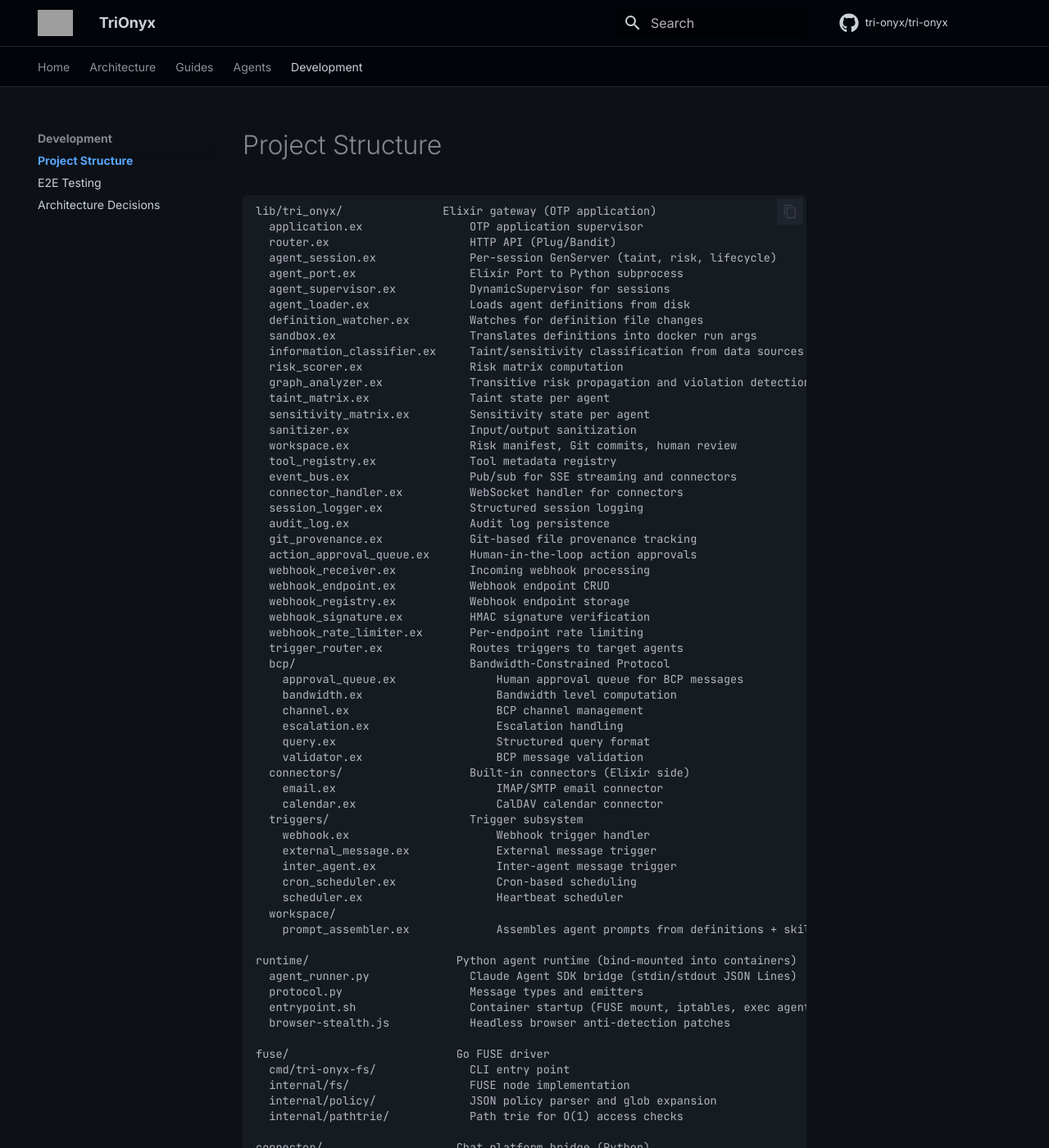
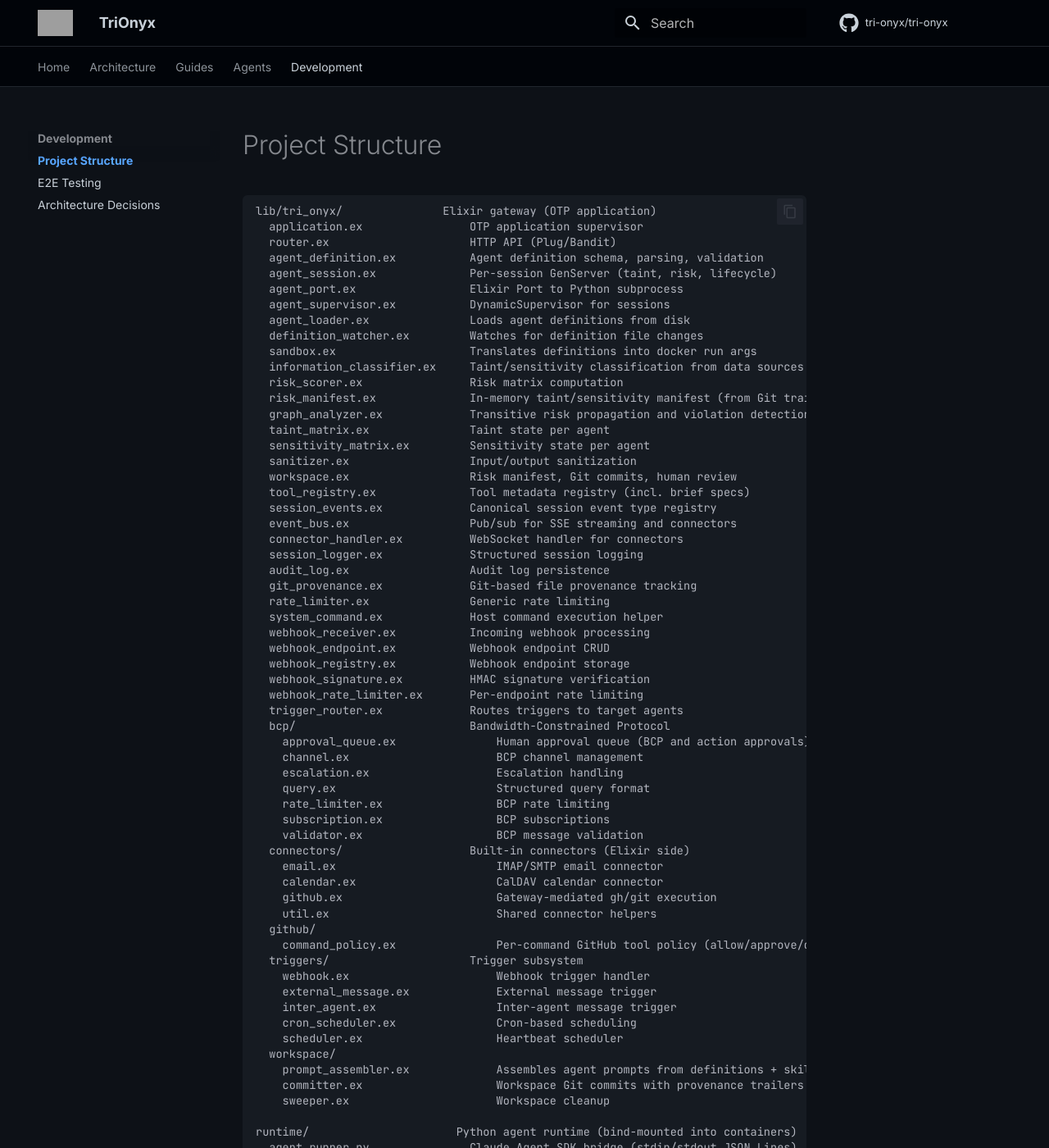
Before and after one commit to tri-onyx/tri-onyx, an MkDocs documentation site: the page built from docs/project-structure.md, in a window 1280 px wide and 1400 px high. Shown: the whole window at 82% size. Built offline with MkDocs 1.6.1 and Material for MkDocs 9.7.7, drawn with Linux system fonts in a browser that asks for light colours; comment, search, counter and statistics services are not loaded; some of the changed text lies outside the part shown; grey boxes are pictures that could not be loaded.

Commit message:
docs: sync project structure, ADR count, and ADR-010 corrections
- project-structure.md rewritten from the actual tree: drops phantom
  action_approval_queue.ex and bcp/bandwidth.ex, adds the missing
  agent_definition/risk_manifest/session_events/rate_limiter/
  system_command modules, github/ policy dir, connector slack adapter,
  workspace committer/sweeper, and current scripts
- README: ADRs 001-011 (011 existed but wasn't counted)
- ADR-010: strike the superseded sanitization-steps-taint-down claim
  inline so readers can't miss the 2026-06-09 correction below it

```diff
--- a/docs/project-structure.md
+++ b/docs/project-structure.md
@@ -4,6 +4,7 @@
 lib/tri_onyx/               Elixir gateway (OTP application)
   application.ex                OTP application supervisor
   router.ex                     HTTP API (Plug/Bandit)
+  agent_definition.ex           Agent definition schema, parsing, validation
   agent_session.ex              Per-session GenServer (taint, risk, lifecycle)
   agent_port.ex                 Elixir Port to Python subprocess
   agent_supervisor.ex           DynamicSupervisor for sessions
@@ -12,18 +13,21 @@ lib/tri_onyx/               Elixir gateway (OTP application)
   sandbox.ex                    Translates definitions into docker run args
   information_classifier.ex     Taint/sensitivity classification from data sources
   risk_scorer.ex                Risk matrix computation
+  risk_manifest.ex              In-memory taint/sensitivity manifest (from Git trailers)
   graph_analyzer.ex             Transitive risk propagation and violation detection
   taint_matrix.ex               Taint state per agent
   sensitivity_matrix.ex         Sensitivity state per agent
   sanitizer.ex                  Input/output sanitization
   workspace.ex                  Risk manifest, Git commits, human review
-  tool_registry.ex              Tool metadata registry
+  tool_registry.ex              Tool metadata registry (incl. brief specs)
+  session_events.ex             Canonical session event type registry
   event_bus.ex                  Pub/sub for SSE streaming and connectors
   connector_handler.ex          WebSocket handler for connectors
   session_logger.ex             Structured session logging
   audit_log.ex                  Audit log persistence
   git_provenance.ex             Git-based file provenance tracking
-  action_approval_queue.ex      Human-in-the-loop action approvals
+  rate_limiter.ex               Generic rate limiting
+  system_command.ex             Host command execution helper
   webhook_receiver.ex           Incoming webhook processing
   webhook_endpoint.ex           Webhook endpoint CRUD
   webhook_registry.ex           Webhook endpoint storage
@@ -31,15 +35,20 @@ lib/tri_onyx/               Elixir gateway (OTP application)
   webhook_rate_limiter.ex       Per-endpoint rate limiting
   trigger_router.ex             Routes triggers to target agents
   bcp/                          Bandwidth-Constrained Protocol
-    approval_queue.ex               Human approval queue for BCP messages
-    bandwidth.ex                    Bandwidth level computation
+    approval_queue.ex               Human approval queue (BCP and action approvals)
     channel.ex                      BCP channel management
     escalation.ex                   Escalation handling
     query.ex                        Structured query format
+    rate_limiter.ex                 BCP rate limiting
+    subscription.ex                 BCP subscriptions
     validator.ex                    BCP message validation
   connectors/                   Built-in connectors (Elixir side)
     email.ex                        IMAP/SMTP email connector
     calendar.ex                     CalDAV calendar connector
+    github.ex                       Gateway-mediated gh/git execution
+    util.ex                         Shared connector helpers
+  github/
+    command_policy.ex               Per-command GitHub tool policy (allow/approve/deny)
   triggers/                     Trigger subsystem
     webhook.ex                      Webhook trigger handler
     external_message.ex             External message trigger
@@ -48,6 +57,8 @@ lib/tri_onyx/               Elixir gateway (OTP application)
     scheduler.ex                    Heartbeat scheduler
   workspace/
     prompt_assembler.ex             Assembles agent prompts from definitions + skills
+    committer.ex                    Workspace Git commits with provenance trailers
+    sweeper.ex                      Workspace cleanup
 
 runtime/                      Python agent runtime (bind-mounted into containers)
   agent_runner.py               Claude Agent SDK bridge (stdin/stdout JSON Lines)
@@ -67,13 +78,17 @@ connector/                    Chat platform bridge (Python)
   connector/protocol.py         Connector-gateway message protocol
   connector/config.py           Configuration loading
   connector/formatting.py       Message formatting and chunking
+  connector/tool_briefs.py      Tool brief rendering from gateway specs
   connector/transcriber.py      Conversation transcription
   connector/adapters/           Platform adapters
     base.py                         Abstract adapter interface
     matrix.py                       Matrix (Element) adapter
+    slack.py                        Slack adapter
 
 frontend/                     Web dashboard (Django)
   trionyx_ui/gateway.py         HTTP client for the gateway API
+  trionyx_ui/schema_cache.py    TTL-cached /agents/schema metadata
+  trionyx_ui/tool_briefs.py     Tool brief rendering from gateway specs
   trionyx_ui/views/             Dashboard, chat, graph, builder, approvals views
   trionyx_ui/templates/         HTML templates
   trionyx_ui/static/            CSS and JS assets
@@ -84,6 +99,8 @@ scripts/                      Utility scripts
   tri-onyx-plugin.py            Plugin management CLI
   explain-risk.py               Risk score explainer
   log-viewer.py                 CLI log viewer
+  slack-log.py                  Read Slack bot channel history
+  generate-agent-docs.py        Generate docs/agents/ pages from definitions
   generate-templates.py         Generate .env.example, connector config, workspace templates
   install-hooks.sh              Install pre-commit hooks (secret leak prevention)
   safe-push.sh                  Pre-push safety checks
```
Also changed, not shown: README.md (+1 -1 lines), adr/010-lethal-trifecta.md (+2 -2 lines).
